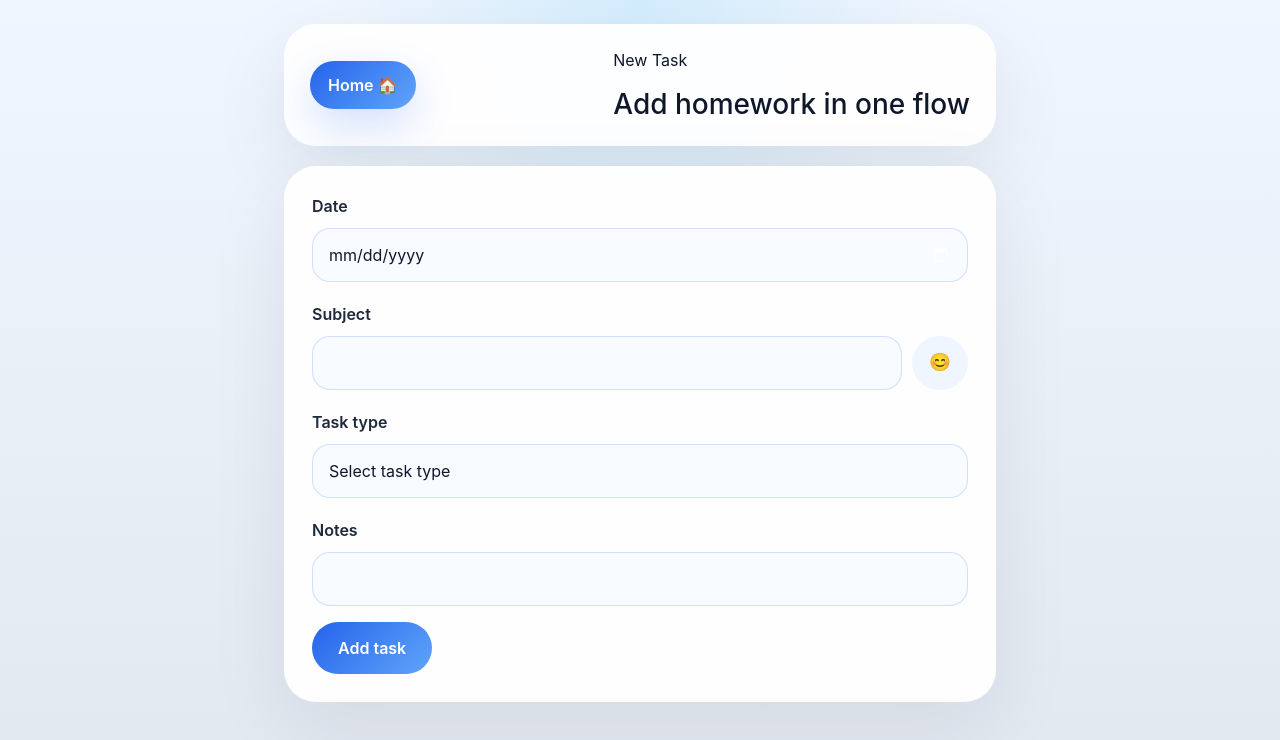
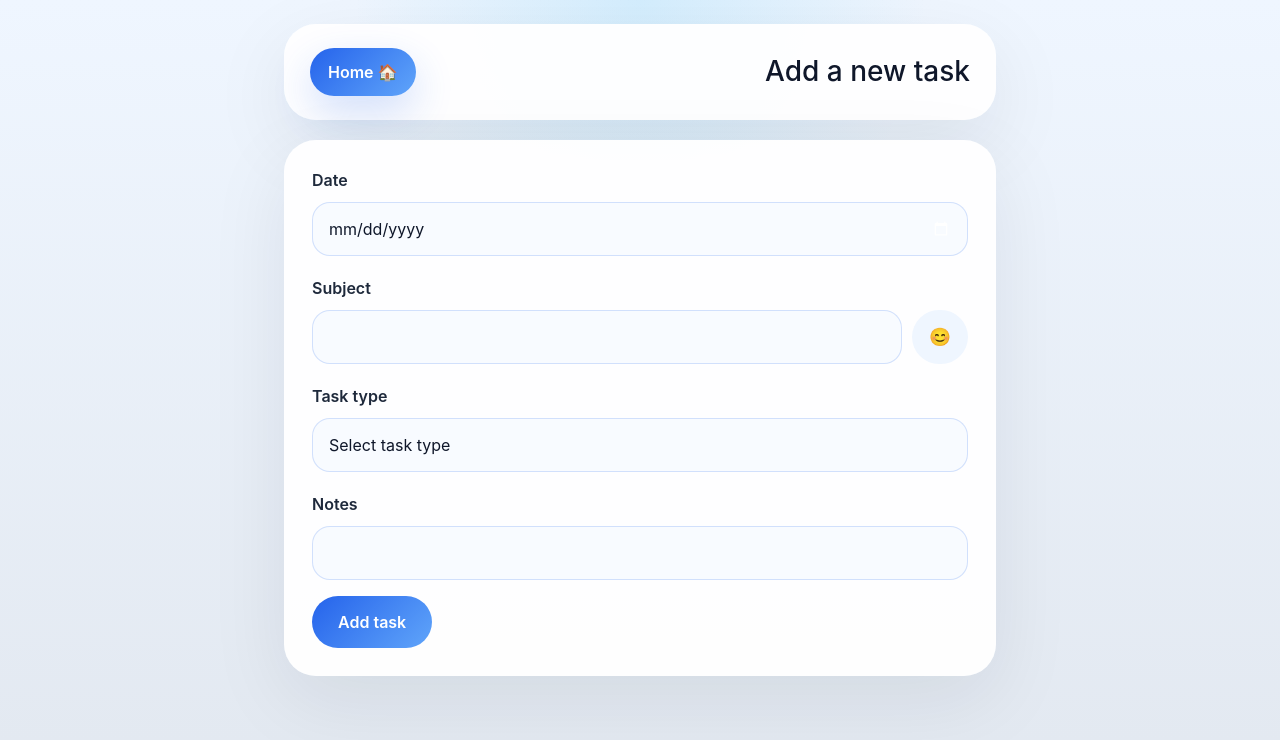
Before and after one commit to Luise45/MyStudyList, an Angular app in the folder frontend/: page /hws/create in a window 1280 px wide. Shown: the top 740 px of the page. Built offline with nearby package versions, Linux system fonts and the light colour scheme.

Commit message:
edits list and create content wise

```diff
--- a/frontend/src/app/hw-create/hw-create.html
+++ b/frontend/src/app/hw-create/hw-create.html
@@ -3,8 +3,8 @@
   <div class="create-header">
     <button class="home-btn" (click)="goHome()">Home 🏠</button>
     <div>
-      <p class="eyebrow">New Task</p>
-      <h2>Add homework in one flow</h2>
+
+      <h2>Add a new task</h2>
     </div>
   </div>
 
--- a/frontend/src/app/hw-list/hw-list.html
+++ b/frontend/src/app/hw-list/hw-list.html
@@ -4,7 +4,7 @@
       <button class="home-btn" (click)="goHome()">Home 🏠</button>
       <div>
         <p class="eyebrow">Homework Planner</p>
-        <h2>Organize your tasks with clarity</h2>
+        <h2>Organize your tasks and deadlines</h2>
       </div>
     </div>
 
@@ -29,7 +29,7 @@
     <div class="list-card-header">
       <div>
         <p class="eyebrow">To-do list</p>
-        <h3>Keep every deadline visible</h3>
+
       </div>
       <button class="secondary-button" (click)="toggleSort()" title="Sort by date">
         Sort {{ sortDirection === 'asc' ? '⬆️' : '⬇️' }}
```
